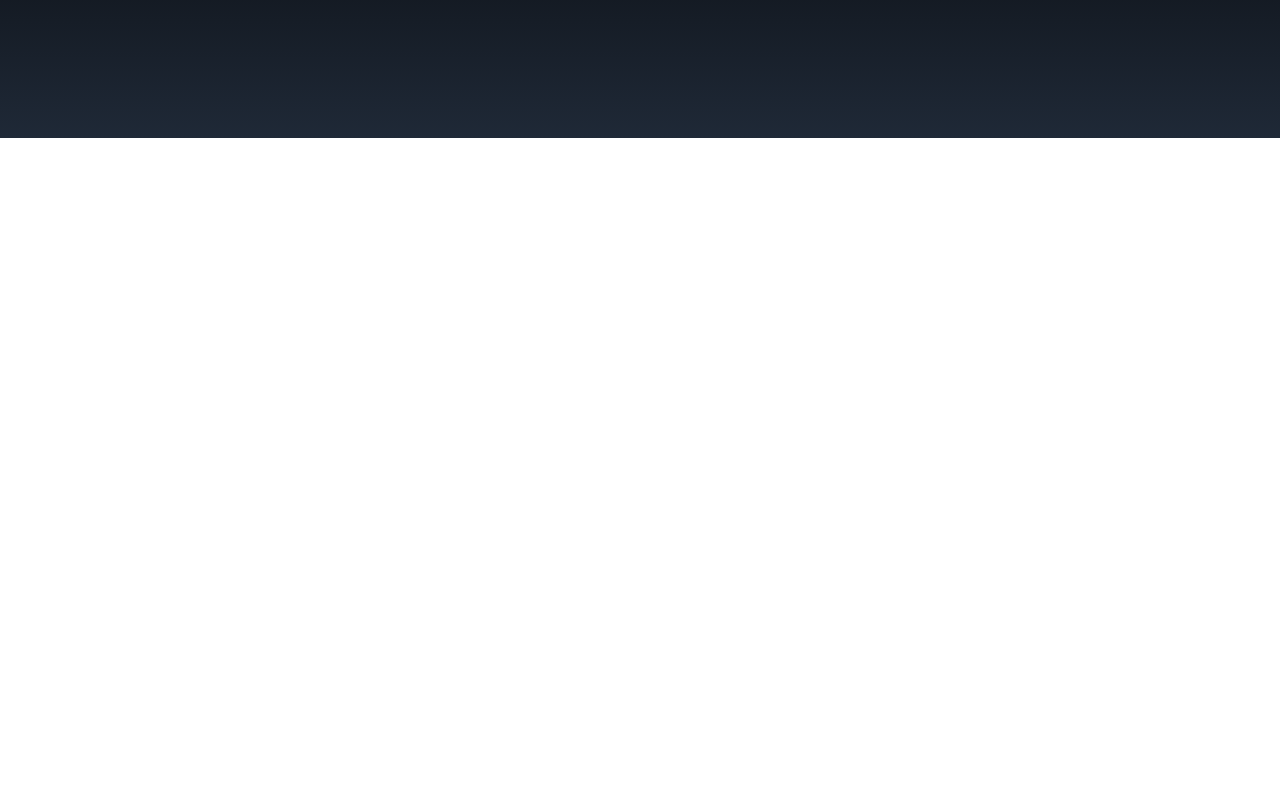
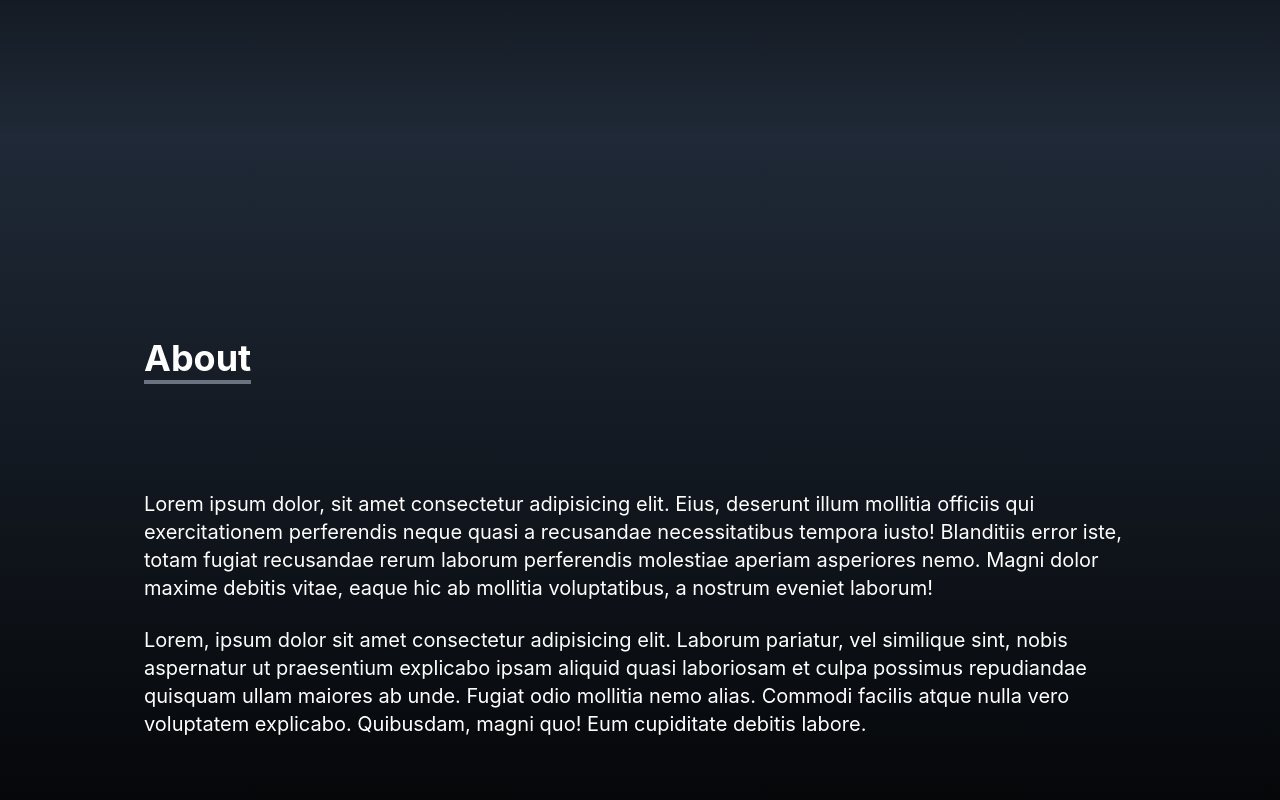
Before and after one commit to Isabellanamutenda/website-app, a React (Create React App) app: page / in a window 1280 px wide. Shown: the part 662-1462 px from the top of the page. Before the commit the page ends 800 px from the top, so only its background shows below. Built offline with nearby package versions, Linux system fonts and the light colour scheme.

Commit message:
Create about branch

```diff
--- a/src/App.js
+++ b/src/App.js
@@ -1,5 +1,5 @@
 import React from "react";
-// import About from "./components/About";
+import About from "./components/About";
 // import Contact from "./components/Contact";
 // import Experience from "./components/Experience";
 import Home from "./components/Home";
@@ -13,7 +13,7 @@
     <div>
     <Header />
     <Home />
-    {/* <About /> */}
+    <About />
     {/* <Experience /> */}
     {/* <Contact /> */}
 
--- a/src/components/About.jsx
+++ b/src/components/About.jsx
@@ -1,40 +1,40 @@
-// import React from "react";
+import React from "react";
 
-// const About = () => {
-//   return (
-//     <div
-//       name="about"
-//       className="w-full h-screen bg-gradient-to-b from-gray-800 to-black text-white"
-//     >
-//       <div className="max-w-screen-lg p-4 mx-auto flex flex-col justify-center w-full h-full">
-//         <div className="pb-8">
-//           <p className="text-4xl font-bold inline border-b-4 border-gray-500">
-//             About
-//           </p>
-//         </div>
+const About = () => {
+  return (
+    <div
+      name="about"
+      className="w-full h-screen bg-gradient-to-b from-gray-800 to-black text-white"
+    >
+      <div className="max-w-screen-lg p-4 mx-auto flex flex-col justify-center w-full h-full">
+        <div className="pb-8">
+          <p className="text-4xl font-bold inline border-b-4 border-gray-500">
+            About
+          </p>
+        </div>
 
-//         <p className="text-xl mt-20">
-//           Lorem ipsum dolor, sit amet consectetur adipisicing elit. Eius,
-//           deserunt illum mollitia officiis qui exercitationem perferendis neque
-//           quasi a recusandae necessitatibus tempora iusto! Blanditiis error
-//           iste, totam fugiat recusandae rerum laborum perferendis molestiae
-//           aperiam asperiores nemo. Magni dolor maxime debitis vitae, eaque hic
-//           ab mollitia voluptatibus, a nostrum eveniet laborum!
-//         </p>
+        <p className="text-xl mt-20">
+          Lorem ipsum dolor, sit amet consectetur adipisicing elit. Eius,
+          deserunt illum mollitia officiis qui exercitationem perferendis neque
+          quasi a recusandae necessitatibus tempora iusto! Blanditiis error
+          iste, totam fugiat recusandae rerum laborum perferendis molestiae
+          aperiam asperiores nemo. Magni dolor maxime debitis vitae, eaque hic
+          ab mollitia voluptatibus, a nostrum eveniet laborum!
+        </p>
 
-//         <br />
+        <br />
 
-//         <p className="text-xl">
-//           Lorem, ipsum dolor sit amet consectetur adipisicing elit. Laborum
-//           pariatur, vel similique sint, nobis aspernatur ut praesentium
-//           explicabo ipsam aliquid quasi laboriosam et culpa possimus repudiandae
-//           quisquam ullam maiores ab unde. Fugiat odio mollitia nemo alias.
-//           Commodi facilis atque nulla vero voluptatem explicabo. Quibusdam,
-//           magni quo! Eum cupiditate debitis labore.
-//         </p>
-//       </div>
-//     </div>
-//   );
-// };
+        <p className="text-xl">
+          Lorem, ipsum dolor sit amet consectetur adipisicing elit. Laborum
+          pariatur, vel similique sint, nobis aspernatur ut praesentium
+          explicabo ipsam aliquid quasi laboriosam et culpa possimus repudiandae
+          quisquam ullam maiores ab unde. Fugiat odio mollitia nemo alias.
+          Commodi facilis atque nulla vero voluptatem explicabo. Quibusdam,
+          magni quo! Eum cupiditate debitis labore.
+        </p>
+      </div>
+    </div>
+  );
+};
 
-// export default About;
+export default About;
```
